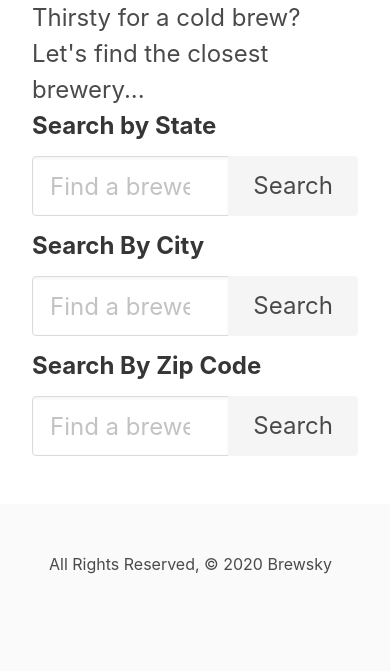
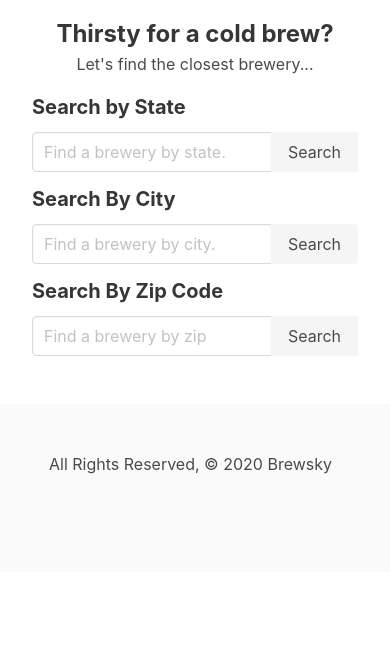
Before and after one commit to jczarat/brewsky, a Django app: page / in a window 390 px wide. Shown: the part 96-767 px from the top of the page. Run offline with Django 3.2, Linux system fonts and the light colour scheme; some libraries are stand-ins or nearby versions.

Commit message:
fix search page mobile

```diff
--- a/main_app/templates/home.html
+++ b/main_app/templates/home.html
@@ -3,40 +3,46 @@
 
 <div class="container is-fluid">
 
-    <h1 class="is-size-4">Thirsty for a cold brew? Let's find the closest brewery...</h1>
+    <div class="container has-text-centered mt-4 mb-4">
+        <h1 class="is-size-3 is-size-4-mobile"><strong>Thirsty for a cold brew?</strong></h1>
+        <h1 class="is-size-4 is-size-6-mobile">Let's find the closest brewery...</h1>
+    </div>
 
-    <label class="label is-large">Search by State</label>
+    <label class="label is-large is-size-5-mobile">Search by State</label>
     <div class="field has-addons">
         <div class="control is-expanded">
             <form action="{% url 'index' %}">
-                <input type="search" name="state" class="input is-large" placeholder="Find a brewery by state.">
+                <input type="search" name="state" class="input is-large is-size-6-mobile"
+                    placeholder="Find a brewery by state.">
         </div>
         <div class="control">
-            <input type="submit" value="Search" class="button is-light is-large">
+            <input type="submit" value="Search" class="button is-light is-large is-size-6-mobile">
             </form>
         </div>
     </div>
 
-    <label class="label is-large">Search By City</label>
+    <label class="label is-large is-size-5-mobile">Search By City</label>
     <div class="field has-addons">
         <div class="control is-expanded">
             <form action="{% url 'index' %}">
-                <input type="search" name="city" class="input is-large" placeholder="Find a brewery by city.">
+                <input type="search" name="city" class="input is-large is-size-6-mobile"
+                    placeholder="Find a brewery by city.">
         </div>
         <div class="control">
-            <input type="submit" value="Search" class="button is-light is-large">
+            <input type="submit" value="Search" class="button is-light is-large is-size-6-mobile">
             </form>
         </div>
     </div>
 
-    <label class="label is-large">Search By Zip Code</label>
+    <label class="label is-large is-size-5-mobile">Search By Zip Code</label>
     <div class="field has-addons">
         <div class="control is-expanded">
             <form action="{% url 'index' %}">
-                <input type="search" name="postal" class="input is-large" placeholder="Find a brewery by zip">
+                <input type="search" name="postal" class="input is-large is-size-6-mobile"
+                    placeholder="Find a brewery by zip">
         </div>
         <div class="control">
-            <input type="submit" value="Search" class="button is-light is-large">
+            <input type="submit" value="Search" class="button is-light is-large is-size-6-mobile">
             </form>
         </div>
     </div>
```
